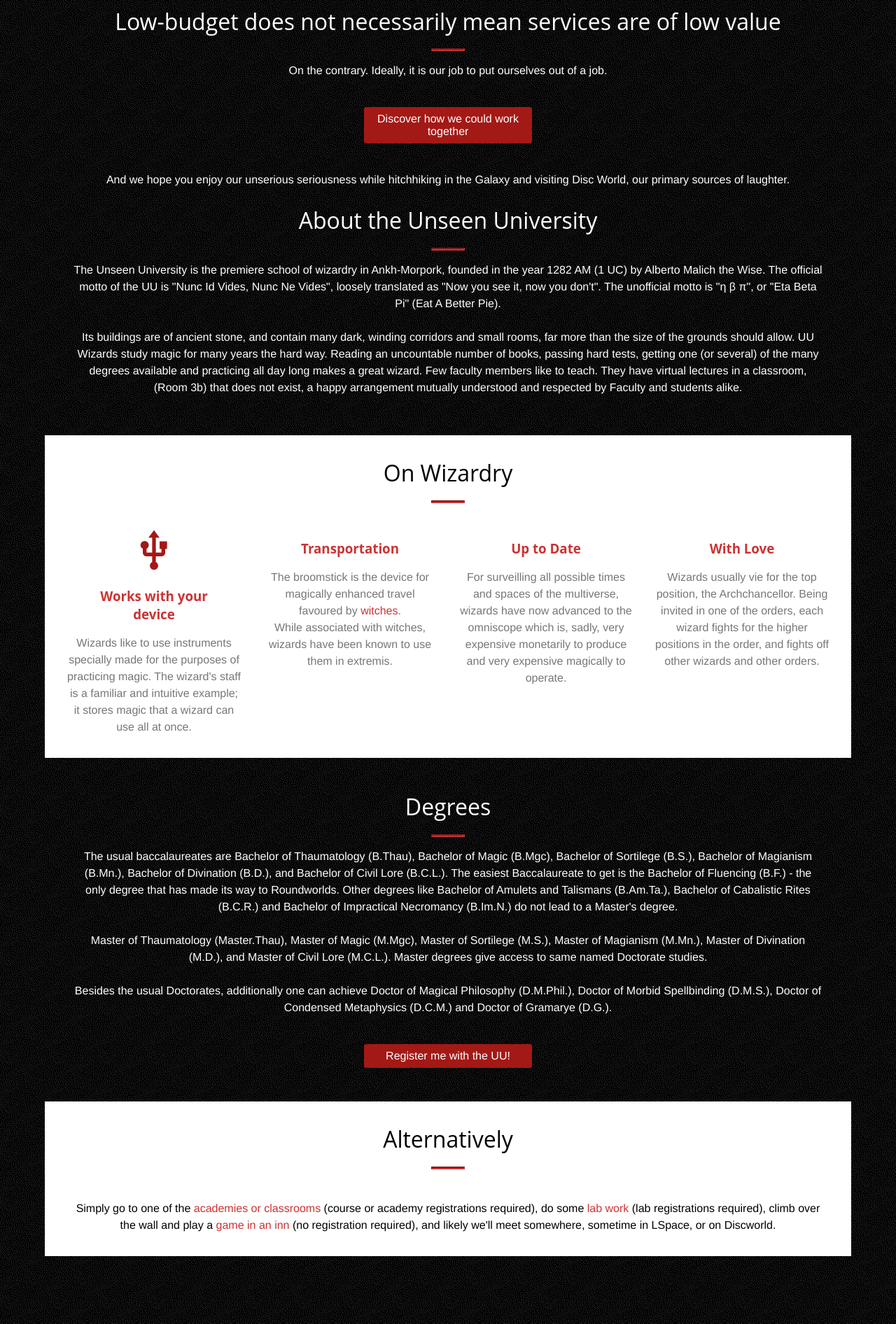
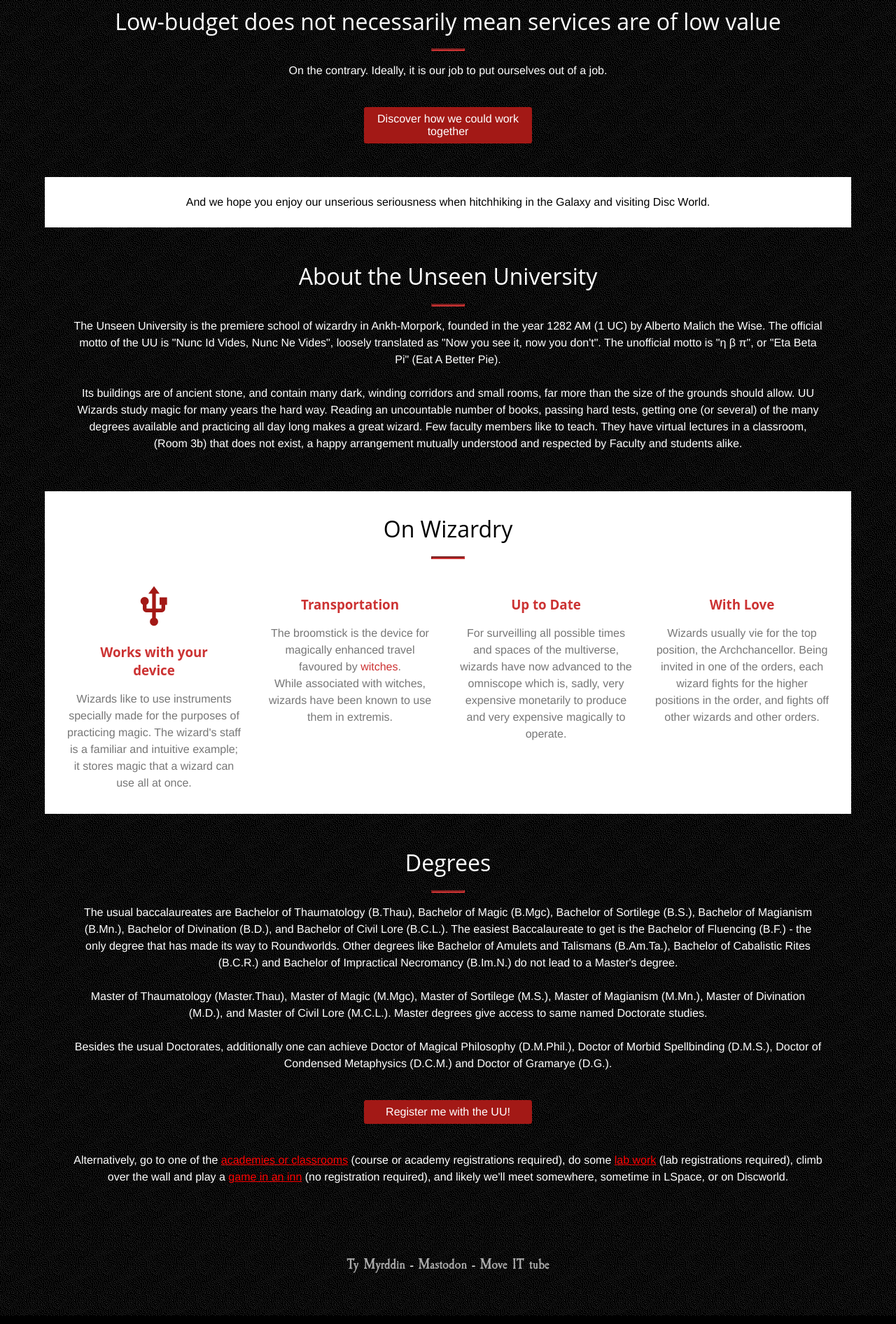
Before and after one commit to tymyrddin/flask-uu, a Flask app: template project/blog/templates/blog/about.html in a window 1280 px wide. Shown: the part 915-2807 px from the top of the page at 70% size. Run offline with Flask 2, Linux system fonts and the light colour scheme; the template is opened without the code that fills it, so the values that code supplies are empty.

Commit message:
Minor corrections in text

```diff
--- a/project/blog/templates/blog/about.html
+++ b/project/blog/templates/blog/about.html
@@ -45,8 +45,10 @@
         <div class="page-post-card__link">
             <a href="{{ url_for('blog.registration') }}">Discover how we could work together</a>
         </div>
-        <p>And we hope you enjoy our unserious seriousness while hitchhiking in the Galaxy and visiting Disc World, our primary sources of laughter.</p>
+    </div>
 
+    <div class="page__article_white">
+        <p>And we hope you enjoy our unserious seriousness when hitchhiking in the Galaxy and visiting Disc World.</p>
     </div>
 
     <div class="page__article">
@@ -92,15 +94,7 @@
         <div class="page-post-card__link">
             <a href="{{ url_for('blog.registration') }}">Register me with the UU!</a>
         </div>
-
-    </div>
-
-    <div class="page__article_white">
-        <h1>Alternatively</h1>
-        <hr class="light">
-        <div class="service-box">
-        <p>Simply go to one of the <a href="{{ url_for('recipes.courses_recipes') }}">academies or classrooms</a> (course or academy registrations required), do some <a href="{{ url_for('recipes.labs_recipes') }}">lab work</a> (lab registrations required), climb over the wall and play a <a href="{{ url_for('recipes.games_recipes') }}">game in an inn</a> (no registration required), and likely we'll meet somewhere, sometime in LSpace, or on Discworld.</p>
-        </div>
+        <p>Alternatively, go to one of the <a href="{{ url_for('recipes.courses_recipes') }}" style="color: #FF0000">academies or classrooms</a> (course or academy registrations required), do some <a href="{{ url_for('recipes.labs_recipes') }}" style="color: #FF0000">lab work</a> (lab registrations required), climb over the wall and play a <a href="{{ url_for('recipes.games_recipes') }}" style="color: #FF0000">game in an inn</a> (no registration required), and likely we'll meet somewhere, sometime in LSpace, or on Discworld.</p>
     </div>
 
 </div>
```
Also changed, not shown: project/build/about/index.html (+4 -10 lines).
